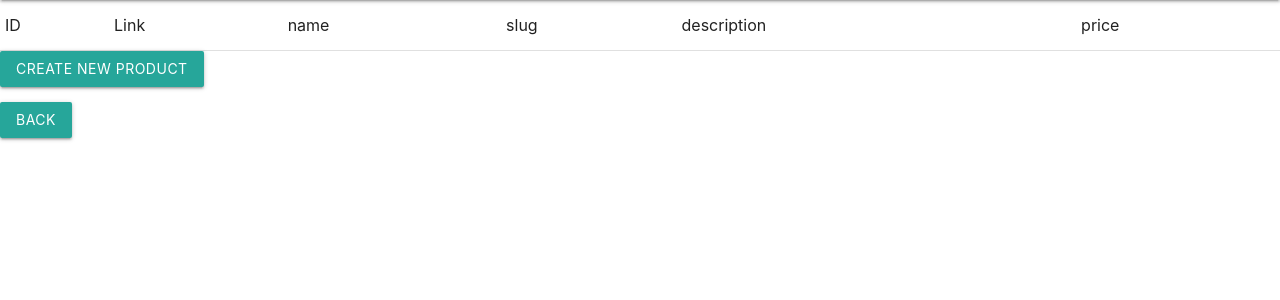
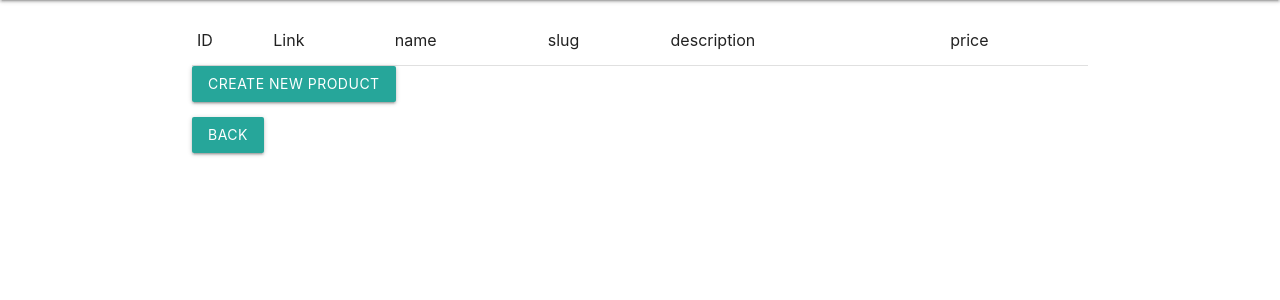
Before and after one commit to DragonStuff/Shop-Django, a Django app: page /product_manager/product/ in a window 1280 px wide. Shown: the part 64-364 px from the top of the page. Run offline with Django 3.2, Linux system fonts and the light colour scheme; data that the repository does not hold is empty; parts of the project's set-up code (start-up, migrations or seed data) failed here and were passed over.

Commit message:
Improvements to base.html to align the contents of sub-templates.

```diff
--- a/product_manager/templates/base.html
+++ b/product_manager/templates/base.html
@@ -31,6 +31,10 @@
 		      <a href="#" data-target="nav-mobile" class="sidenav-trigger"><i class="material-icons">menu</i></a>
 		    </div>
 	    </nav>
-		{% block content %} Sorry, an error has occured. Please contact us. {% endblock %}
+	    <div class="container">
+	    	<div class="section">
+	    		{% block content %} Sorry, an error has occured. Please contact us. {% endblock %}
+	    	</div>
+    	</div>
 	</body>
 </html>
```
